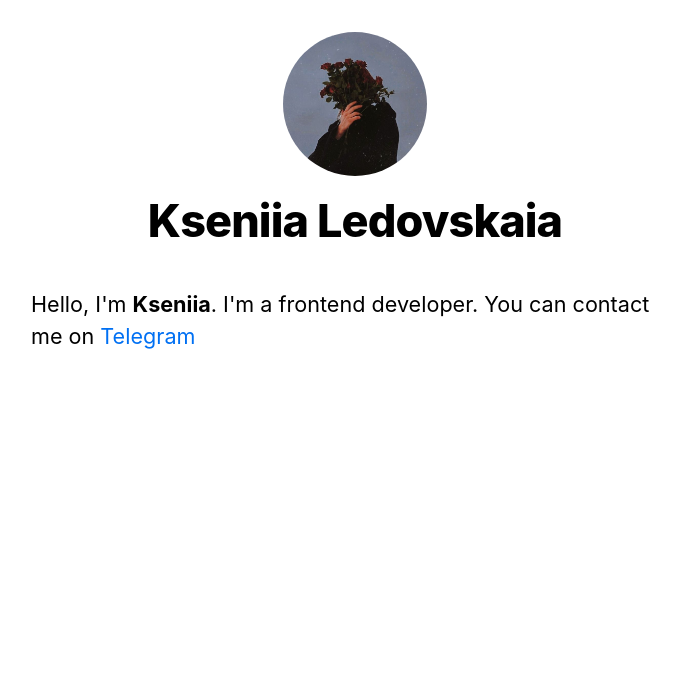
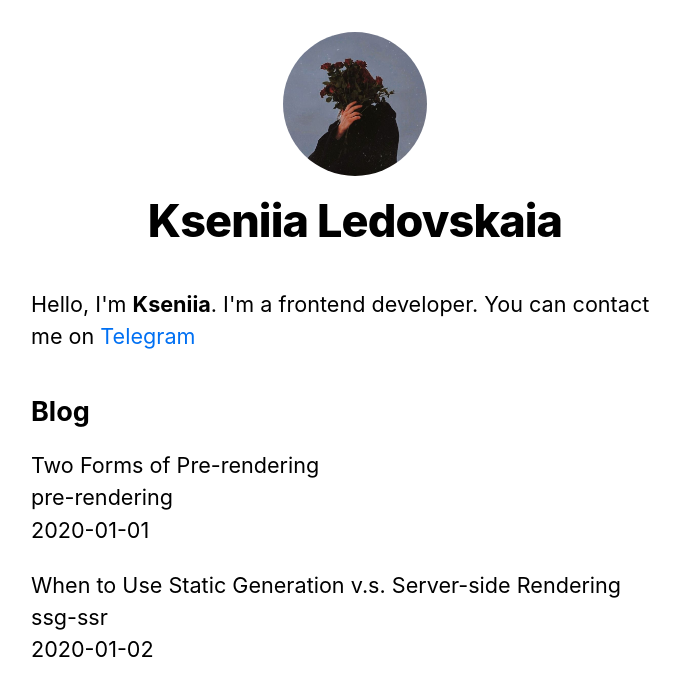
Before and after one commit to kledovskaia/nextjs-blog, a Next.js app: page / in a window 1280 px wide. Shown: the top 696 px of the page, without its empty margins (285-965 px from the left). Built offline with nearby package versions, Linux system fonts and the light colour scheme.

Commit message:
Implemented getStaticProps

```diff
--- /dev/null
+++ b/lib/posts.js
@@ -0,0 +1,26 @@
+import fs from 'fs';
+import path from 'path';
+import matter from 'gray-matter';
+
+const postDirectory = path.join(process.cwd(), 'posts');
+
+export function getSortedPostsData() {
+  const fileNames = fs.readdirSync(postDirectory);
+  const allPostsData = fileNames.map((fileName) => {
+    const id = fileName.replace(/.md$/, '');
+
+    const fullPath = path.join(postDirectory, fileName);
+    const fileContents = fs.readFileSync(fullPath, 'utf-8');
+
+    const matterResult = matter(fileContents);
+
+    return {
+      id,
+      ...matterResult.data,
+    };
+  });
+
+  return allPostsData.sort(({ date: a }, { date: b }) =>
+    a > b ? 1 : a === b ? 0 : -1
+  );
+}
--- a/package.json
+++ b/package.json
@@ -6,6 +6,7 @@
     "start": "next start"
   },
   "dependencies": {
+    "gray-matter": "^4.0.3",
     "next": "latest",
     "react": "17.0.2",
     "react-dom": "17.0.2"
--- a/pages/index.js
+++ b/pages/index.js
@@ -1,9 +1,19 @@
 import Head from 'next/head';
-import Link from 'next/link';
 import Layout, { siteTitle } from '../components/Layout/Layout';
+import { getSortedPostsData } from '../lib/posts';
 import utilStyles from '../styles/utils.module.css';
 
-export default function Home() {
+export async function getStaticProps() {
+  const allPostsData = getSortedPostsData();
+
+  return {
+    props: {
+      allPostsData,
+    },
+  };
+}
+
+export default function Home({ allPostsData }) {
   return (
     <Layout home>
       <Head>
@@ -16,6 +26,21 @@
           contact me on <a href="https://t.me/kledovskaia">Telegram</a>
         </p>
       </section>
+
+      <section className={`${utilStyles.headingMd} ${utilStyles.padding1px}`}>
+        <h2 className={utilStyles.headingLg}>Blog</h2>
+        <ul className={utilStyles.list}>
+          {allPostsData.map(({ id, date, title }) => (
+            <li className={utilStyles.listItem} key={id}>
+              {title}
+              <br />
+              {id}
+              <br />
+              {date}
+            </li>
+          ))}
+        </ul>
+      </section>
     </Layout>
   );
 }
--- /dev/null
+++ b/posts/pre-rendering.md
@@ -0,0 +1,11 @@
+---
+title: 'Two Forms of Pre-rendering'
+date: '2020-01-01'
+---
+
+Next.js has two forms of pre-rendering: **Static Generation** and **Server-side Rendering**. The difference is in **when** it generates the HTML for a page.
+
+- **Static Generation** is the pre-rendering method that generates the HTML at **build time**. The pre-rendered HTML is then _reused_ on each request.
+- **Server-side Rendering** is the pre-rendering method that generates the HTML on **each request**.
+
+Importantly, Next.js lets you **choose** which pre-rendering form to use for each page. You can create a "hybrid" Next.js app by using Static Generation for most pages and using Server-side Rendering for others.
--- /dev/null
+++ b/posts/ssg-ssr.md
@@ -0,0 +1,19 @@
+---
+title: 'When to Use Static Generation v.s. Server-side Rendering'
+date: '2020-01-02'
+---
+
+We recommend using **Static Generation** (with and without data) whenever possible because your page can be built once and served by CDN, which makes it much faster than having a server render the page on every request.
+
+You can use Static Generation for many types of pages, including:
+
+- Marketing pages
+- Blog posts
+- E-commerce product listings
+- Help and documentation
+
+You should ask yourself: "Can I pre-render this page **ahead** of a user's request?" If the answer is yes, then you should choose Static Generation.
+
+On the other hand, Static Generation is **not** a good idea if you cannot pre-render a page ahead of a user's request. Maybe your page shows frequently updated data, and the page content changes on every request.
+
+In that case, you can use **Server-Side Rendering**. It will be slower, but the pre-rendered page will always be up-to-date. Or you can skip pre-rendering and use client-side JavaScript to populate data.
```
Also changed, not shown: 1 other file (tests, documents, lock files or other folders).
